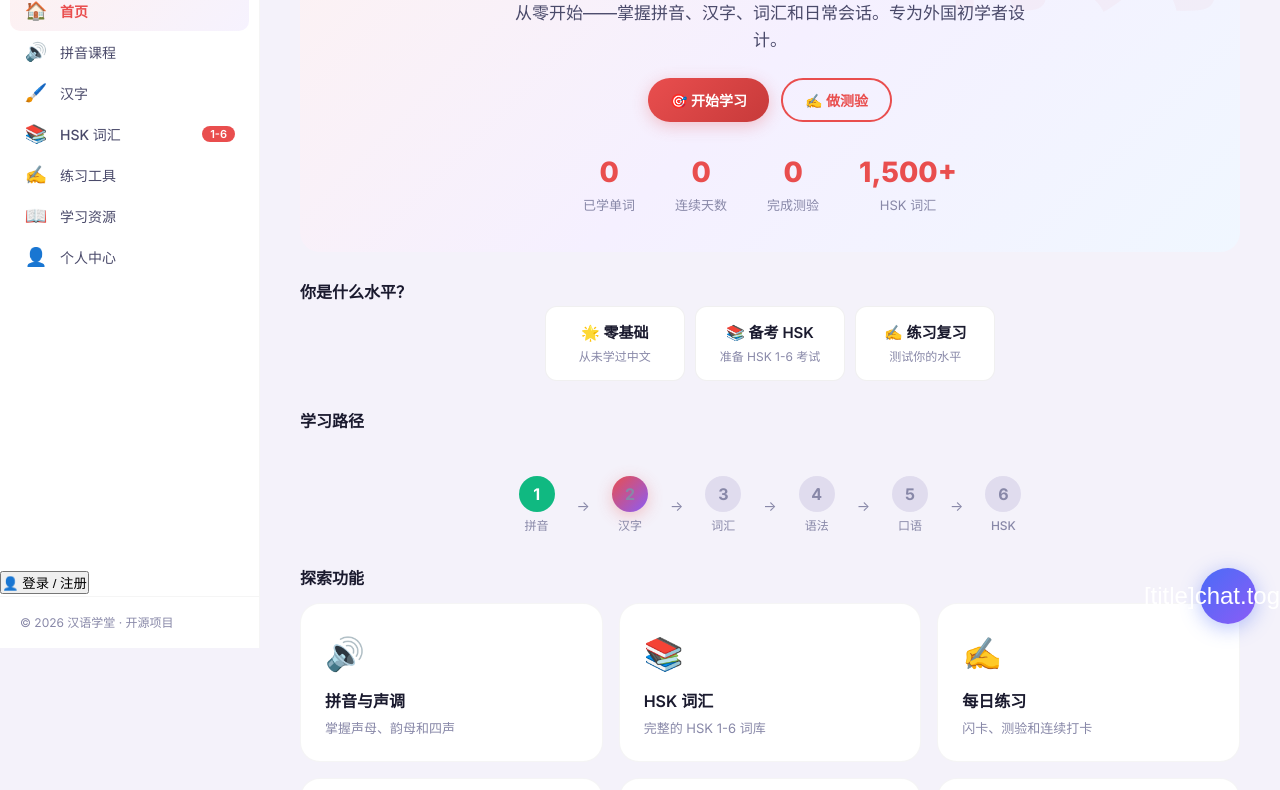
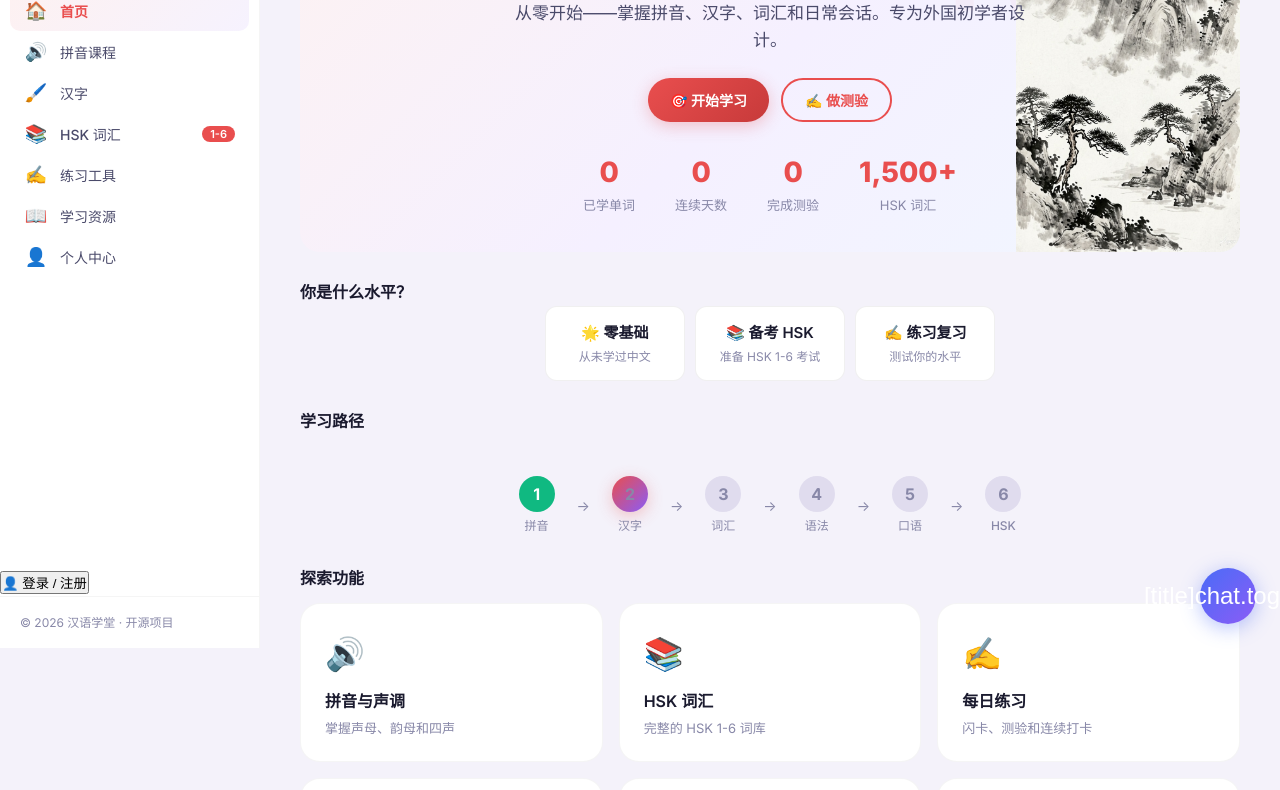
Before and after one commit to zhaoge-99/zhihuisilu, a plain HTML site: page chinese-learning.html in a window 1280 px wide. Shown: the part 152-942 px from the top of the page. Drawn offline with Linux system fonts and the light colour scheme.

Commit message:
fix: ::after 宽度从 auto 改为 100%，背景图正确显示

```diff
--- a/chinese-learning.html
+++ b/chinese-learning.html
@@ -131,8 +131,7 @@ a:hover{text-decoration:underline}
 }
 .hero::after{
   content:'';position:absolute;top:0;right:0;
-  width:auto;height:100%;
-  aspect-ratio:auto;
+  width:100%;height:100%;
   background:url('new_shuimo.png') no-repeat right center;
   background-size:auto 100%;
   pointer-events:none;z-index:0;
```
